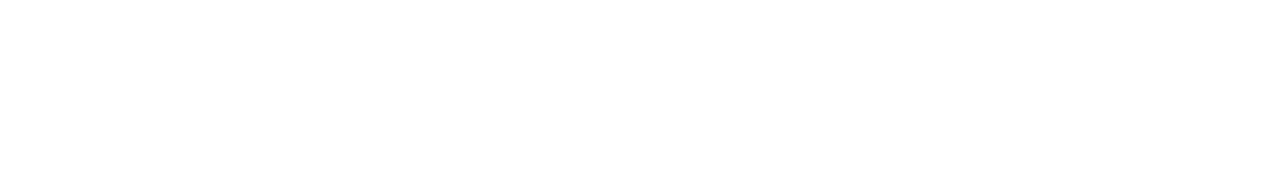
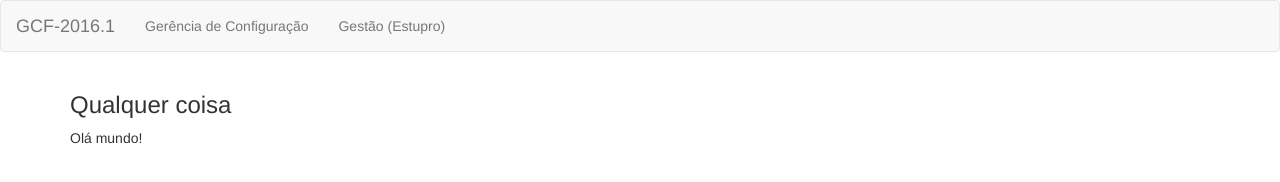
Before and after one commit to rennanmoura1990/GCF-2016.1, a plain HTML site: page index.html in a window 1280 px wide. Drawn offline with nearby package versions, Linux system fonts and the light colour scheme.

Commit message:
Update index.html
Adicionado algumas besteiras

```diff
--- a/index.html
+++ b/index.html
@@ -1,8 +1,29 @@
 <!DOCTYPE HTML>
 <html>
 <head>
-<title>Teste</title
+  <meta charset="utf-8">
+  <meta name="viewport" content="width=device-width, initial-scale=1">
+  <link rel="stylesheet" href="http://maxcdn.bootstrapcdn.com/bootstrap/3.3.6/css/bootstrap.min.css">
+  <script src="https://ajax.googleapis.com/ajax/libs/jquery/1.12.0/jquery.min.js"></script>
+  <script src="http://maxcdn.bootstrapcdn.com/bootstrap/3.3.6/js/bootstrap.min.js"></script>
+  <title>Index da Terça Feira</title>
 </head>
 <body>
+  <nav class="navbar navbar-default">
+  <div class="container-fluid">
+    <div class="navbar-header">
+      <a class="navbar-brand" href="#">GCF-2016.1</a>
+    </div>
+    <ul class="nav navbar-nav">
+      <li><a href="#">Gerência de Configuração</a></li>
+      <li><a href="#">Gestão (Estupro)</a></li>
+    </ul>
+  </div>
+</nav>
+
+<div class="container">
+  <h3>Qualquer coisa</h3>
+  <p>Olá mundo!</p>
+</div>
 </body>
 </html>
```
